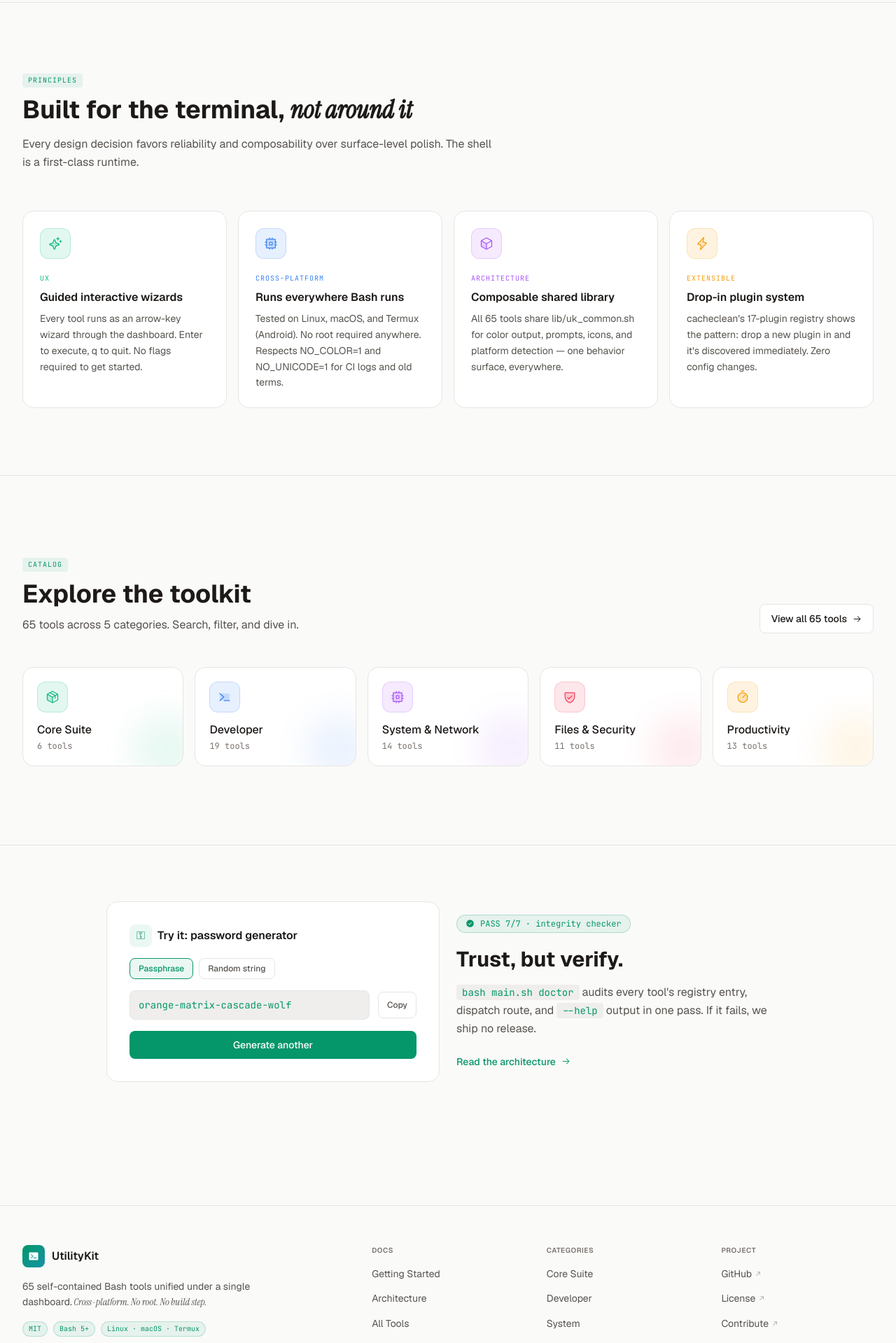
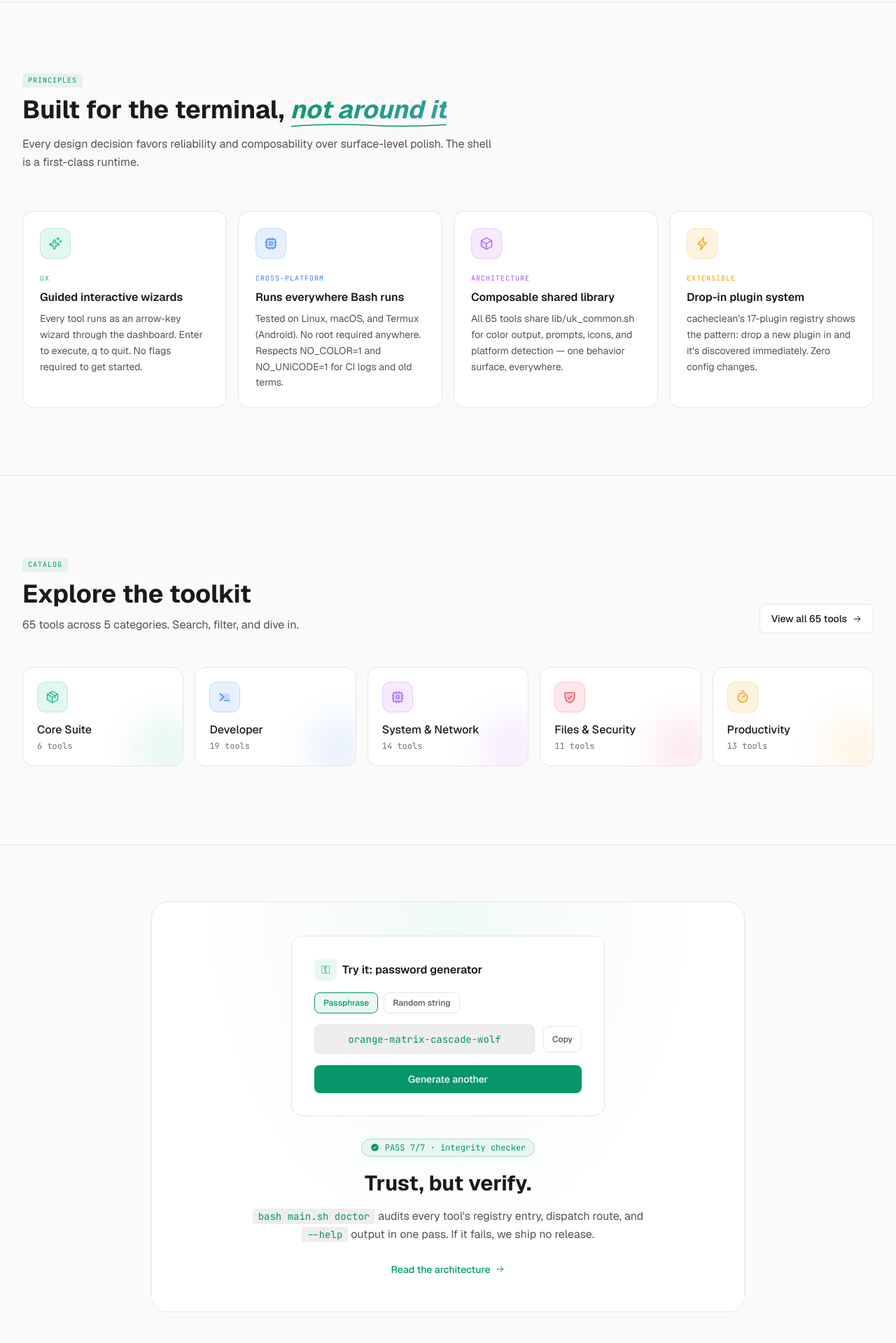
Before and after one commit to ThatOn3Gu7/UtilityKit, a React (Vite) app in the folder docs-site/: page /#/ in a window 1280 px wide. Shown: the part 1400-3319 px from the top of the page at 70% size. Built offline with nearby package versions, Linux system fonts and the light colour scheme.

Commit message:
refactor(docs-site): Polish navigation, enhance code block controls, add animated headings

```diff
--- a/docs-site/src/components/CodeBlock.tsx
+++ b/docs-site/src/components/CodeBlock.tsx
@@ -179,7 +179,7 @@ export function TabbedCodeBlock({ tabs }: TabbedCodeBlockProps) {
         className="flex items-center justify-between border-b"
         style={{ borderColor: "rgba(255,255,255,0.06)", background: "rgba(255,255,255,0.02)" }}
       >
-        <div className="flex overflow-x-auto">
+        <div className="flex overflow-x-auto hide-scrollbar">
           {tabs.map((tab, i) => (
             <button
               key={i}
--- a/docs-site/src/index.css
+++ b/docs-site/src/index.css
@@ -352,6 +352,9 @@ mark {
 /* Table reset */
 table { border-collapse: collapse; width: 100%; }
 
+.hide-scrollbar::-webkit-scrollbar { display: none; }
+.hide-scrollbar { -ms-overflow-style: none; scrollbar-width: none; }
+
 /* ============================================
    REDUCED MOTION
    ============================================ */
--- a/docs-site/src/pages/HomePage.tsx
+++ b/docs-site/src/pages/HomePage.tsx
@@ -556,7 +556,26 @@ export function HomePage() {
               </div>
               <h2 className="text-3xl sm:text-4xl font-bold mb-4" style={{ color: "var(--text)" }}>
                 Built for the terminal,{" "}
-                <span className="font-serif italic">not around it</span>
+                {/* <span className="font-serif italic">not around it</span> */}
+                <span className="relative inline-block">
+                  <span className="text-gradient-accent italic">not around it</span>
+                  <motion.svg
+                    initial={{ pathLength: 0, opacity: 0 }}
+                    animate={{ pathLength: 1, opacity: 1 }}
+                    transition={{ duration: 1, delay: 0.8, ease: "easeInOut" }}
+                    viewBox="0 0 300 12"
+                    className="absolute left-0 -bottom-2 w-full h-3 pointer-events-none"
+                    aria-hidden="true"
+                  >
+                    <motion.path
+                      d="M2 8 Q 80 2, 150 6 T 298 5"
+                      fill="none"
+                      stroke="var(--accent)"
+                      strokeWidth="2"
+                      strokeLinecap="round"
+                    />
+                  </motion.svg>
+                </span>
               </h2>
               <p className="text-base leading-relaxed" style={{ color: "var(--text-muted)" }}>
                 Every design decision favors reliability and composability over surface-level polish. The shell is a first-class runtime.
@@ -696,24 +715,65 @@ export function HomePage() {
 
       {/* DOCTOR CTA */}
       <section className="py-20 border-t" style={{ borderColor: "var(--border)" }}>
-      <div className="max-w-5xl mx-auto px-4 sm:px-6">
-        <div className="grid md:grid-cols-2 gap-6 items-start">
-          <PassWidget />
-          <div className="flex flex-col justify-center h-full">
-            <div className="inline-flex items-center gap-2 px-3 py-1 rounded-full text-xs mb-5 w-fit" style={{background:"var(--accent-subtle)",color:"var(--accent)",border:"1px solid color-mix(in oklab, var(--accent) 25%, transparent)"}}>
+       <div className="max-w-4xl mx-auto px-4 sm:px-6">
+         <div
+           className="relative rounded-3xl p-8 sm:p-12 text-center overflow-hidden"
+           style={{
+             background: "var(--bg-elevated)",
+             border: "1px solid var(--border)",
+           }}
+         >
+          <div
+            className="absolute inset-0 pointer-events-none opacity-40"
+            style={{
+              background: "radial-gradient(ellipse at 50% 0%, var(--accent-glow) 0%, transparent 60%)",
+            }}
+          />
+          <div className="relative">
+            <div className="max-w-md mx-auto mb-8">
+              <PassWidget />
+            </div>
+            <div
+              className="inline-flex items-center gap-2 px-3 py-1 rounded-full text-xs mb-5"
+              style={{
+                background: "var(--accent-subtle)",
+                color: "var(--accent)",
+                border: "1px solid color-mix(in oklab, var(--accent) 25%, transparent)",
+              }}
+            >
               <CheckCircle size={13} weight="fill" />
               <span className="font-mono">PASS 7/7 · integrity checker</span>
             </div>
-            <h2 className="text-2xl sm:text-3xl font-bold mb-4" style={{color:"var(--text)"}}>Trust, but verify.</h2>
-            <p className="text-base leading-relaxed mb-6" style={{color:"var(--text-muted)"}}>
-              <code className="font-mono text-sm px-2 py-0.5 rounded" style={{background:"var(--bg-inset)",color:"var(--accent)"}}>bash main.sh doctor</code> audits every tool's registry entry, dispatch route, and <code className="font-mono text-sm px-2 py-0.5 rounded" style={{background:"var(--bg-inset)",color:"var(--accent)"}}>--help</code> output in one pass. If it fails, we ship no release.
+            <h2 className="text-2xl sm:text-3xl font-bold mb-4" style={{ color: "var(--text)" }}>
+              Trust, but verify.
+            </h2>
+            <p className="text-base leading-relaxed max-w-xl mx-auto mb-6" style={{ color: "var(--text-muted)" }}>
+              <code
+                className="font-mono text-sm px-2 py-0.5 rounded"
+                style={{ background: "var(--bg-inset)", color: "var(--accent)" }}
+              >
+                bash main.sh doctor
+              </code>{" "}
+              audits every tool's registry entry, dispatch route, and{" "}
+              <code
+                className="font-mono text-sm px-2 py-0.5 rounded"
+                style={{ background: "var(--bg-inset)", color: "var(--accent)" }}
+              >
+                --help
+              </code>{" "}
+              output in one pass. If it fails, we ship no release.
             </p>
-            <Link to="/docs/architecture" className="inline-flex items-center gap-2 text-sm font-medium hover:underline underline-offset-4" style={{color:"var(--accent)"}}>
-              Read the architecture <ArrowRight size={13} />
+            <Link
+              to="/docs/architecture"
+              className="inline-flex items-center gap-2 text-sm font-medium hover:underline underline-offset-4"
+              style={{ color: "var(--accent)" }}
+            >
+              Read the architecture
+              <ArrowRight size={13} />
             </Link>
           </div>
         </div>
-      </div>
+       </div>
       </section>
     </div>
   );
```
Also changed, not shown: 1 other file (tests, documents, lock files or other folders).
